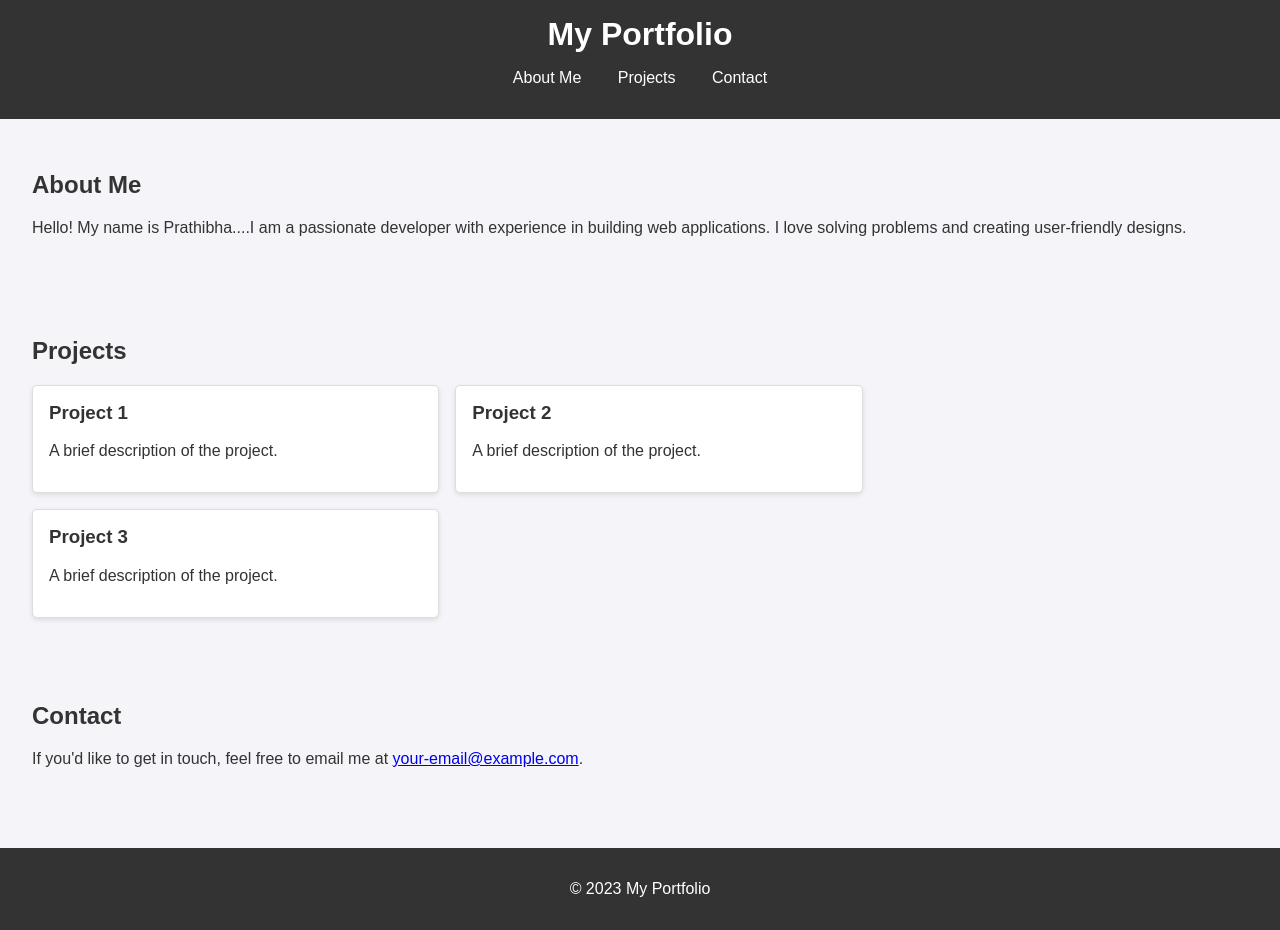
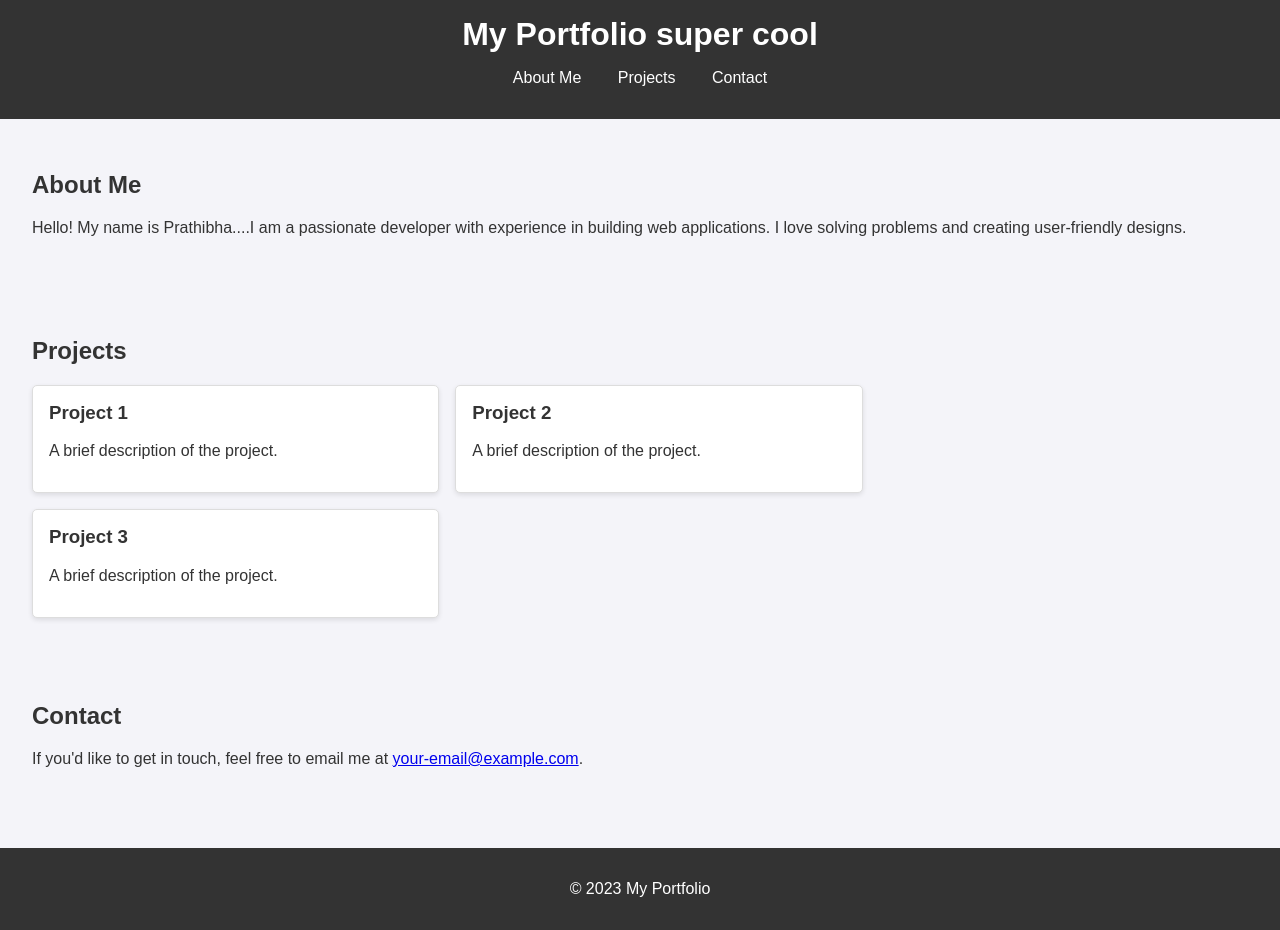
Before and after one commit to prathibha8077/myrepo, a plain HTML site: page index.html in a window 1280 px wide. Drawn offline with Linux system fonts and the light colour scheme.

Commit message:
fourth version of index.html

```diff
--- a/index.html
+++ b/index.html
@@ -59,7 +59,7 @@
 </head>
 <body>
     <header>
-        <h1>My Portfolio</h1>
+        <h1>My Portfolio super cool</h1>
         <nav>
             <a href="#about">About Me</a>
             <a href="#projects">Projects</a>
```
